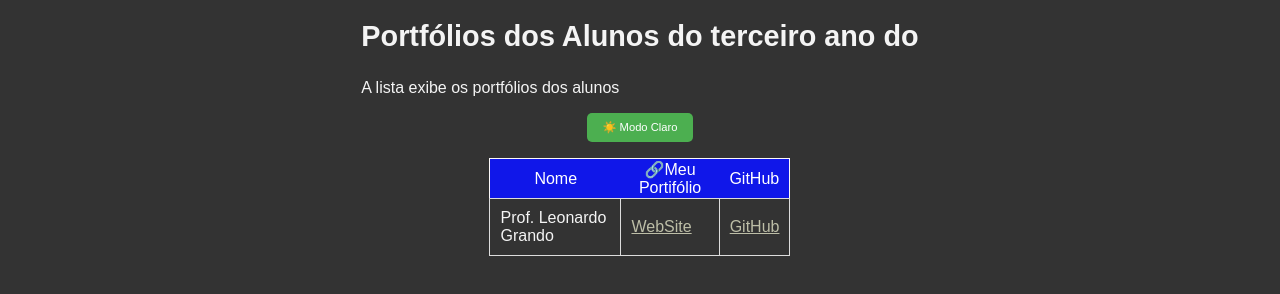
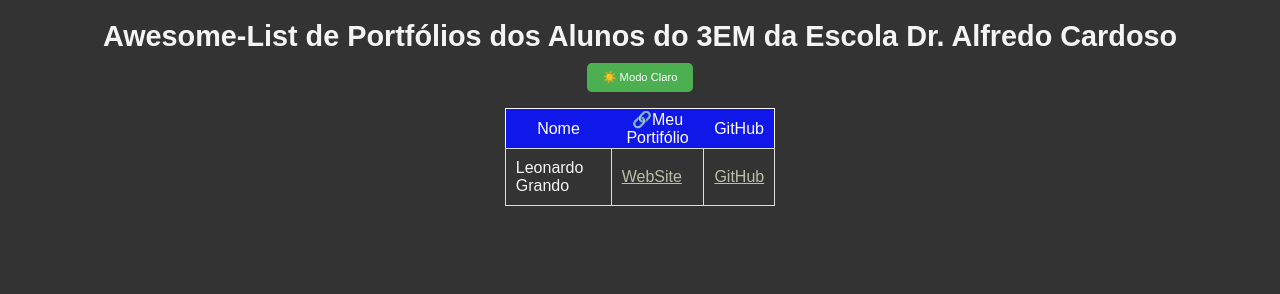
Before and after one commit to proflgrandoEPT/Alunos3EM-2025, a plain HTML site: page index.html in a window 1280 px wide. Drawn offline with Linux system fonts and the light colour scheme.

Commit message:
Update index.html

```diff
--- a/index.html
+++ b/index.html
@@ -10,8 +10,7 @@
 <body class="dark-mode">
 
 <header>
-    <h1 id="page-title">Portfólios dos Alunos do terceiro ano do </h1>
-    <p>A lista exibe os portfólios dos alunos </p>
+    <h1 id="page-title">Awesome-List de Portfólios dos Alunos do 3EM da Escola Dr. Alfredo Cardoso </h1>
     <div class="buttons">
         <button id="toggle-theme">☀️ Modo Claro</button>
     </div>
@@ -28,7 +27,7 @@
         </thead>
         <tbody>
             <tr>
-                <td>Prof. Leonardo Grando</td>
+                <td>Leonardo Grando</td>
                 <td><a href="https://proflgrando.github.io/" target="_blank">WebSite</a></td>
                 <td><a href="https://github.com/proflgrandoEPT" target="_blank">GitHub</a></td>
             </tr>
```
